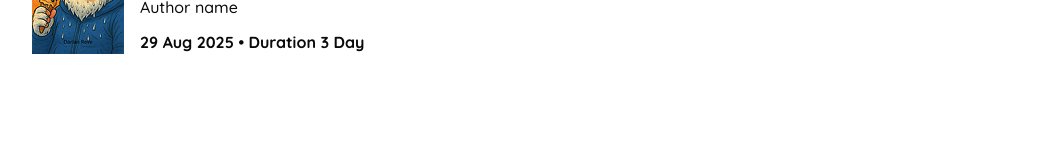
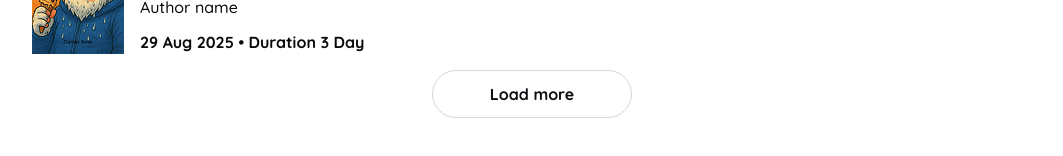
Before and after one commit to herfando/library-web-mvp, a React (Vite) app: page / in a window 1280 px wide. Shown: the part 506-662 px from the top of the page, without its empty margins (108-1171 px from the left). Built offline with nearby package versions, Linux system fonts and the light colour scheme.

Commit message:
edit borrowed list

```diff
--- a/src/components/container/BorrowedList.tsx
+++ b/src/components/container/BorrowedList.tsx
@@ -104,6 +104,14 @@ export default function BorrowedList() {
           </Button>
         </div>
         {/* end Booklist */}
+
+        {/* Start Button Load More */}
+        <div className='mt-16 hidden items-center justify-center pb-24 md:flex md:pb-48'>
+          <Button className='md:text-md h-40 w-150 rounded-full border border-[#D5D7DA] bg-white text-sm font-bold text-[#0A0D12] hover:text-white md:h-48 md:w-200'>
+            Load more{' '}
+          </Button>
+        </div>
+        {/* End Button Load More */}
       </div>
     </section>
   );
```
